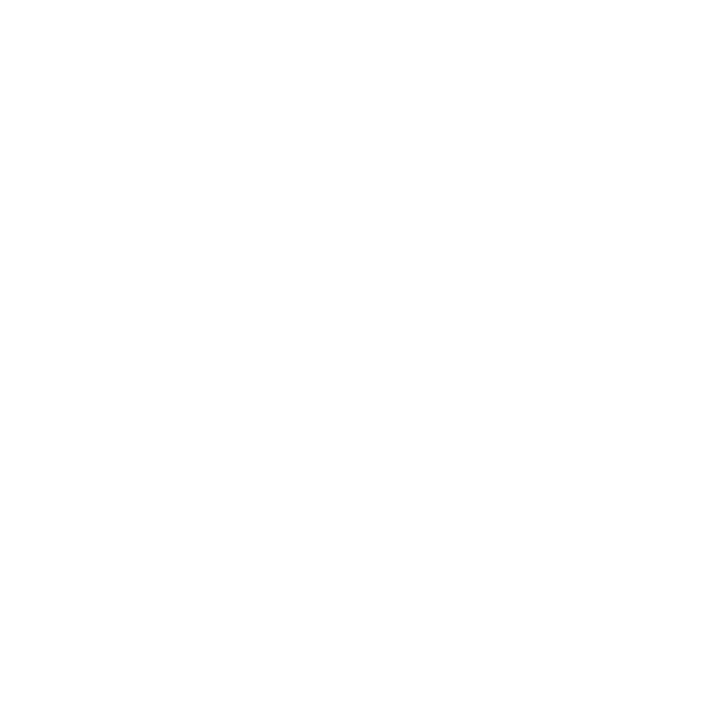
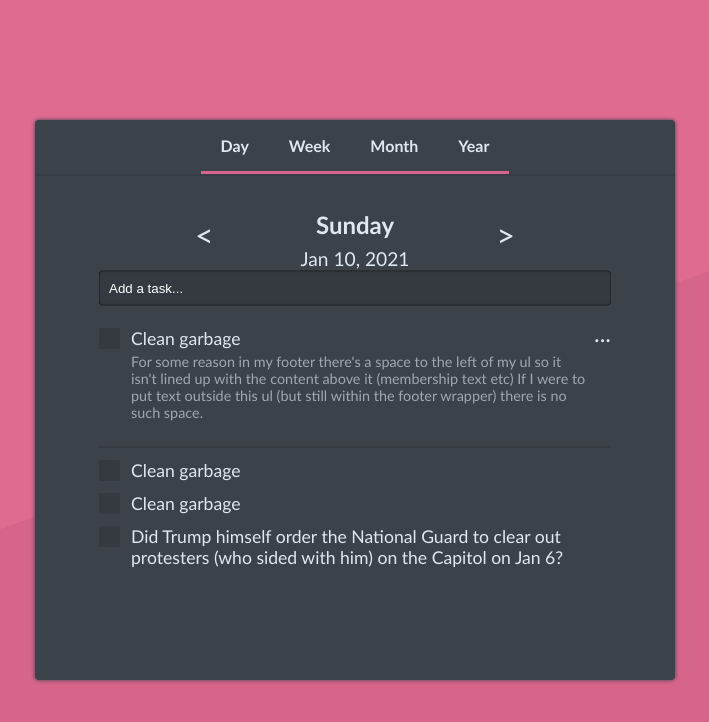
Before and after one commit to grintheone/todo-list-js, a website built with webpack: page dist/index.html in a window 1280 px wide. Shown: the whole page, without its empty margins (285-994 px from the left). Built offline with Linux system fonts and the light colour scheme.

Commit message:
Barebone design

```diff
--- a/src/index.js
+++ b/src/index.js
@@ -1,4 +1,13 @@
 import { fromUnixTime } from "date-fns";
-import './style/style.css'
-import {todo} from './logic.js'
+import './style/style.css';
+import {todo} from './logic.js';
 import {appendToTheDom} from './dom.js';
+
+var list = document.querySelectorAll('ul');
+for (let i = 0; i < list.length; i++) {
+    list[i].addEventListener('click', function(ev) {
+        if (ev.target.tagName === 'LI') {
+           ev.target.classList.toggle('done');
+        }
+      }, false);
+}
--- a/src/style/style.css
+++ b/src/style/style.css
@@ -0,0 +1,164 @@
+body {
+    padding: 0;
+    margin: 0;
+    width: 100vw;
+    height: 100vh;
+    background: linear-gradient(160deg, rgb(223, 107, 145) 50%, rgb(213, 101, 138) 50%);
+    box-sizing: border-box;
+    font-family:'Gill Sans', 'Gill Sans MT', Calibri, 'Trebuchet MS', sans-serif;
+}
+
+#content {
+    position: absolute;
+    width: 50%;
+    min-width: 500px;
+    height: 70%;
+    top: 50%;
+    left: 50%;
+    background-color: rgb(60, 66, 74);
+    color: rgb(223, 232, 240);
+    border-radius: 4px;
+    box-shadow: 0px 0px 4px 0px rgb(60, 66, 74);
+    transform: translate(-50%, -50%);
+}
+
+#date-container {
+    display: flex;
+    justify-content: center;
+    align-items: stretch;
+    color: rgb(223, 232, 240);
+    font-weight: bold;
+    border-bottom: 2px solid rgb(55, 61, 68);
+}
+
+#date-container div {
+    padding: 0px 20px;
+    border-bottom: 3px solid rgb(213, 101, 138);
+    transition: .2s;
+}
+
+#calendar-container {
+    position: absolute;
+    top: 13.5%;
+    left: 50%;
+    transform: translate(-50%);
+    text-align: center;
+    line-height: 10px;
+}
+
+#date-info-1 {
+    font-weight: bold;
+    font-size: 1.5rem;
+}
+
+#date-info-2 {
+    font-size: 1.2rem;
+}
+
+#next, #previous {
+    font-size: 2rem;
+    position: absolute;
+    top: 17%;
+    color: rgb(223, 232, 240);
+}
+#previous {
+    left: 25%;
+}
+#next {
+    right: 25%;
+}
+#form-container input {
+    box-sizing: border-box;
+    position: absolute;
+    border-radius: 4px;
+    top: 30%;
+    left: 50%;
+    width: 80%;
+    transform: translate(-50%, -50%);
+    padding: 10px;
+    background-color:rgb(52, 58, 64);
+    border: none;
+    box-shadow: inset 0px 0px 2px 0px;
+}
+#form-container input::placeholder{
+    color: white;
+}
+
+#form-container input:focus {
+    outline: rgb(223, 107, 145);
+}
+
+#todos-container {
+    height: 63%;
+    width: 80%;
+    overflow: scroll;
+    font-size: 1.1rem;
+    position: absolute;
+    top: 35%;
+    left: 50%;
+    transform: translate(-50%);
+}
+
+#todos-container div ul, #todos-container ul {
+    margin: 0;
+    margin-left: 20px;
+    padding: 0;
+}
+
+
+#todos-container li {
+    margin: 12px 0px;
+    padding-left: 12px;
+    padding-right: 22px;
+    position: relative;
+    cursor: pointer;
+    list-style-type: none;
+    transition: 0.2s;
+}
+
+li.done {
+    text-decoration: line-through;
+}
+
+li.done::before {
+    z-index: 5;
+    content: '';
+    position: absolute;
+    border-color: rgb(223, 232, 240);;
+    border-style: solid;
+    border-width: 0 0.2em 0.2em 0;
+    height: .5em;
+    top: 21px;
+    left: -12px;
+    margin-top: -1em;
+    transform: rotate(45deg);
+    width: 0.2em;
+}
+
+.checkbox {
+    position: absolute;
+    border-radius: 2px;
+    width: 21px;
+    height: 21px;
+    top: 0px;
+    left: -1.23rem;
+    background-color:rgb(52, 58, 64);
+}
+
+#pinned-todos {
+    border-bottom: 2px solid rgb(52, 58, 64)
+}
+
+.menu {
+    font-size: 1.5rem;
+    position: absolute;
+    right: 0;
+    top: -10px;
+}
+
+.memo {
+    position: relative;
+    bottom: 10px;
+    color:rgb(160, 168, 175);
+    font-size: 0.9rem;
+}
```
Also changed, not shown: dist/index.html, dist/main.js.
